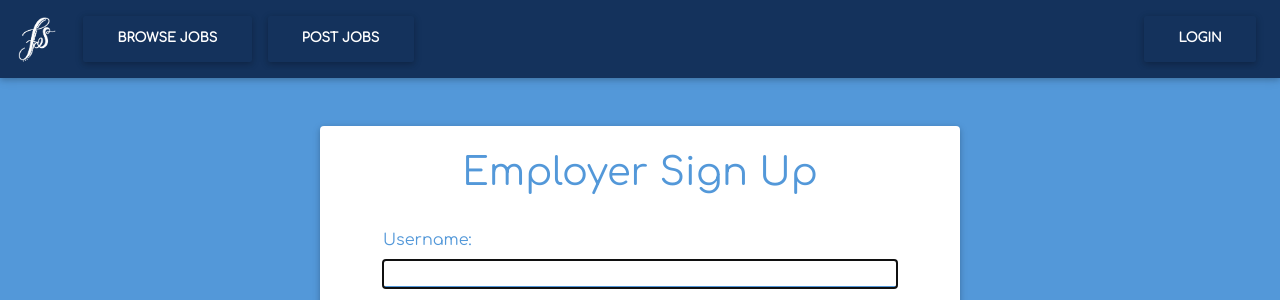
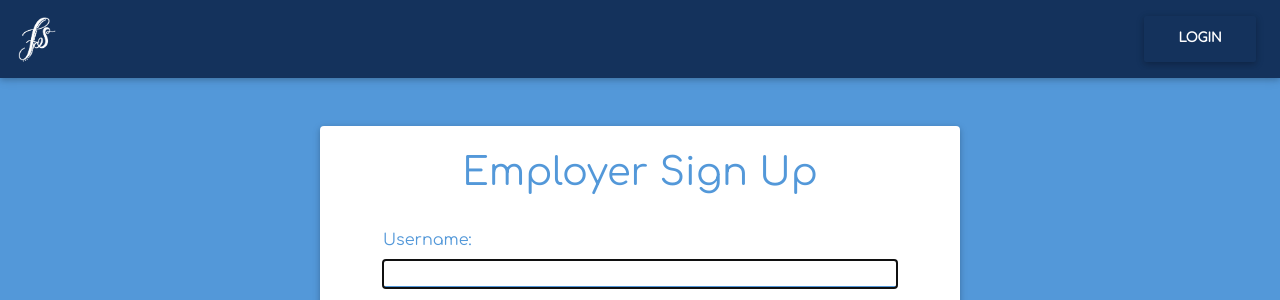
Before and after one commit to anshulahuja98/freelancing-solutions, a Django app: page /accounts/register/employer/ in a window 1280 px wide. Shown: the top 300 px of the page. Run offline with Django 3.2, Linux system fonts and the light colour scheme; parts of the project's set-up code (start-up, migrations or seed data) failed here and were passed over; some libraries are stand-ins or nearby versions.

Commit message:
Remove 'Browse Jobs' and 'Post Jobs' button
Removed 'Browse Jobs' and 'Post Jobs' button from base navigation bar.

```diff
--- a/src/templates/main/mixins/navigation_bar_mixin.html
+++ b/src/templates/main/mixins/navigation_bar_mixin.html
@@ -8,26 +8,6 @@
         <span class="navbar-toggler-icon"></span>
     </button>
     <div class="collapse navbar-collapse" id="navbarSupportedContent-555">
-        <ul class="navbar-nav mr-auto">
-            <li class="nav-item">
-                <a class="nav-link" href="{% url 'jobs:freelancer-job-list' %}">
-                    <button type="button" class="btn btn-rounded"
-                            style="background-color: var(--btn-bg-color); font-weight: bold; margin: 0;"><i
-                            aria-hidden="true"></i>
-                        Browse Jobs
-                    </button>
-                </a>
-            </li>
-            <li class="nav-item">
-                <a class="nav-link" href="">
-                    <button type="button" class="btn btn-rounded"
-                            style="background-color: var(--btn-bg-color); font-weight: bold; margin: 0;"><i
-                            aria-hidden="true"></i>
-                        Post Jobs
-                    </button>
-                </a>
-            </li>
-        </ul>
         <ul class="navbar-nav ml-auto">
             {% if user.is_authenticated %}
                 <li class="nav-item">
```
